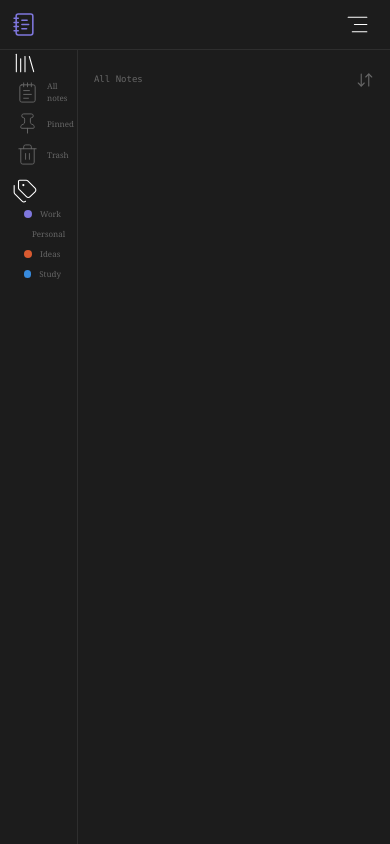
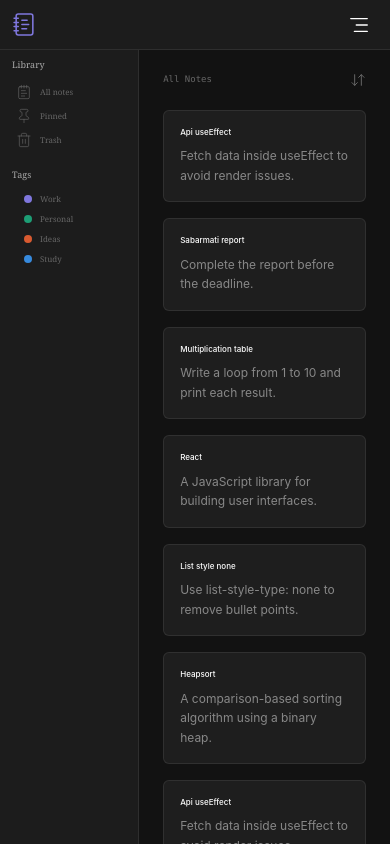
Before and after one commit to sayan0291/Notes-App, a React (Vite) app: page / in a window 390 px wide. Built offline with nearby package versions, Linux system fonts and the light colour scheme; no server answers; a web font is replaced by a local one.

Commit message:
style(ui): change AllNotes layout to grid and make it responsive for over all mobile screens

```diff
--- a/src/components/shared/Navbar.jsx
+++ b/src/components/shared/Navbar.jsx
@@ -14,7 +14,7 @@ export const Navbar = () => {
                 <h1 className="text-white font-sans hidden sm:block">Notes</h1>
             </Icon>
             <Button varient="menuBtn" onClick={() => dispatch({type: 'TOGGLE_MENU'})}>
-                <TextAlignEnd strokeWidth={1} size={25} />
+                <TextAlignEnd strokeWidth={1.5} size={22} />
             </Button>
         </div>
     )
--- a/src/components/shared/SideBar.jsx
+++ b/src/components/shared/SideBar.jsx
@@ -4,8 +4,8 @@ import { NavLink } from "react-router-dom";
 import { UseUi } from "../../Context/UiContext.jsx";
 
 const sideButton = [
-    {id:1,name: "Library",mainicon: <Library size={26} strokeWidth={1} />,children: [ {id: "all-notes",to: "/library/all-notes",name: "All notes",icon: <NotepadText size={23} strokeWidth={1} />},{id: "pinned",to: "/library/pinned",name: "Pinned",icon: <Pin size={23} strokeWidth={1} />},{id: "trash",to: "/library/trash",name: "Trash",icon: <Trash2 size={23} strokeWidth={1} />} ]},
-    {id:2,to:"/tags",name: "Tags",mainicon: <Tags size={26} strokeWidth={1} />,children: [{id: "work",to: "/tags/work",name:"Work",color: "#7F77DD"},{id: "personal",to: "/tags/personal",name:"Personal",color: "#1D9E75"},{id: "ideas",to: "/tags/ideas",name:"Ideas",color:"#D85A30"},{id: "study",to: "/tags/study",name:"Study",color: "#378ADD"}]}
+    {id:1,name: "Library",children: [ {id: "all-notes",to: "/library/all-notes",name: "All notes",icon: <NotepadText className="w-4 h-4 sm:w-5 sm:h-5" strokeWidth={1} />},{id: "pinned",to: "/library/pinned",name: "Pinned",icon: <Pin className="w-4 h-4 sm:w-5 sm:h-5" strokeWidth={1} />},{id: "trash",to: "/library/trash",name: "Trash",icon: <Trash2 className="w-4 h-4 sm:w-5 sm:h-5" strokeWidth={1} />} ]},
+    {id:2,to:"/tags",name: "Tags",children: [{id: "work",to: "/tags/work",name:"Work",color: "#7F77DD"},{id: "personal",to: "/tags/personal",name:"Personal",color: "#1D9E75"},{id: "ideas",to: "/tags/ideas",name:"Ideas",color:"#D85A30"},{id: "study",to: "/tags/study",name:"Study",color: "#378ADD"}]}
 ]
 
 export const SideBar = () => {
--- a/src/components/ui/SectionHeader.jsx
+++ b/src/components/ui/SectionHeader.jsx
@@ -1,13 +1,13 @@
 import { ArrowDownUp } from "lucide-react"
 import Button from "./buttons"
 
-export const SectionHeader = ({title}) => {
+export const SectionHeader = ({sectiontitle}) => {
     return(
         <>
             <div className="section-header">
-                <h2 className="text-md text-tertiary">{title}</h2>
+                <h2 className="text-md text-tertiary">{sectiontitle}</h2>
                 <Button varient="filterBtn">
-                    <ArrowDownUp size={18} strokeWidth={1.5} />
+                    <ArrowDownUp className="w-4 h-4 sm:w-5 sm:h-5" size={18} strokeWidth={1.5} />
                     <p className="hidden md:block text-md text-tertiary">Date</p>
                 </Button>
             </div>
--- a/src/index.css
+++ b/src/index.css
@@ -21,7 +21,7 @@ html, body, #root {
   --color-button-border: #D4D4D0;
   --color-active-border: #BBBBB6;
   --color-logo: #7F77DD;
-  --color-note-list: #242424;
+  --color-note-list: #1e1e1e;
   --color-editor: #2C2C2C;
   --color-toolbar: #363636;
   --color-toolbar-change: #3A3A3A;
@@ -61,7 +61,7 @@ html, body, #root {
 @layer components{
 
     .side-bar {
-      @apply font-sans bg-secondary overflow-hidden sm:w-2/5 md:w-1/5 flex flex-col border-thin border-l-0 border-t-0 border-divider;
+      @apply font-sans bg-secondary overflow-hidden w-3/5 sx:w-2/5 md:w-1/5 flex flex-col border-thin border-l-0 border-t-0 border-divider;
 
       .side-bar-section {
         @apply text-white flex flex-col font-serif;
@@ -70,7 +70,7 @@ html, body, #root {
           @apply flex mx-3;
 
           & h2{
-            @apply hidden md:block text-title text-md font-medium my-2;
+            @apply block text-title text-md font-medium my-2;
           }
         }
         .child-btn{
@@ -87,8 +87,27 @@ html, body, #root {
       }
     }
 
+    .section{
+      @apply p-6 pt-0 h-full w-full overflow-y-auto;
+
+      .section-body{
+        @apply grid grid-cols-1 sx:grid-cols-2 sm:grid-cols-3 lg:grid-cols-4 gap-x-4;
+
+        .section-card{
+          @apply bg-note-list border border-divider rounded-md p-4 mb-4 break-inside-avoid;
+
+          & h3{
+            @apply text-white text-sm font-medium mb-2;
+          }
+          & p {
+            @apply text-[#888] text-xs leading-relaxed;
+          }
+        }
+      }
+    }
+
     .section-header {
-        @apply flex-bw-ic h-15 px-4 text-md font-mono;
+        @apply flex-bw-ic h-15 text-md font-mono;
     }
 
     .all-notes {
--- a/src/pages/AllNotes.jsx
+++ b/src/pages/AllNotes.jsx
@@ -1,10 +1,39 @@
 import Button from "../components/ui/Buttons.jsx"
 import { SectionHeader } from "../components/ui/SectionHeader.jsx"
 
+const notes = [
+  { title: "Api useEffect", description: "Fetch data inside useEffect to avoid render issues." },
+  { title: "Sabarmati report", description: "Complete the report before the deadline." },
+  { title: "Multiplication table", description: "Write a loop from 1 to 10 and print each result." },
+  { title: "React", description: "A JavaScript library for building user interfaces." },
+  { title: "List style none", description: "Use list-style-type: none to remove bullet points." },
+  { title: "Heapsort", description: "A comparison-based sorting algorithm using a binary heap." },
+  { title: "Api useEffect", description: "Fetch data inside useEffect to avoid render issues." },
+  { title: "Sabarmati report", description: "Complete the report before the deadline." },
+  { title: "Multiplication table", description: "Write a loop from 1 to 10 and print each result." },
+  { title: "React", description: "A JavaScript library for building user interfaces." },
+  { title: "List style none", description: "Use list-style-type: none to remove bullet points." },
+  { title: "Heapsort", description: "A comparison-based sorting algorithm using a binary heap." },
+];
+
+function NoteCard({ title, description }) {
+  return (
+    <div className="section-card">
+      <h3>{title}</h3>
+      <p>{description}</p>
+    </div>
+  );
+}
+
 export const AllNotes = () => {
-    return (
-        <div className="all-notes">
-            <SectionHeader title="All Notes" />
-        </div>
-    )
+  return (
+    <div className="bg-[#121212] section">
+      <SectionHeader sectiontitle="All Notes" />
+      <div className="section-body">
+        {notes.map((note, i) => (
+          <NoteCard key={i} title={note.title} description={note.description} />
+        ))}
+      </div>
+    </div>
+  );
 }
```
